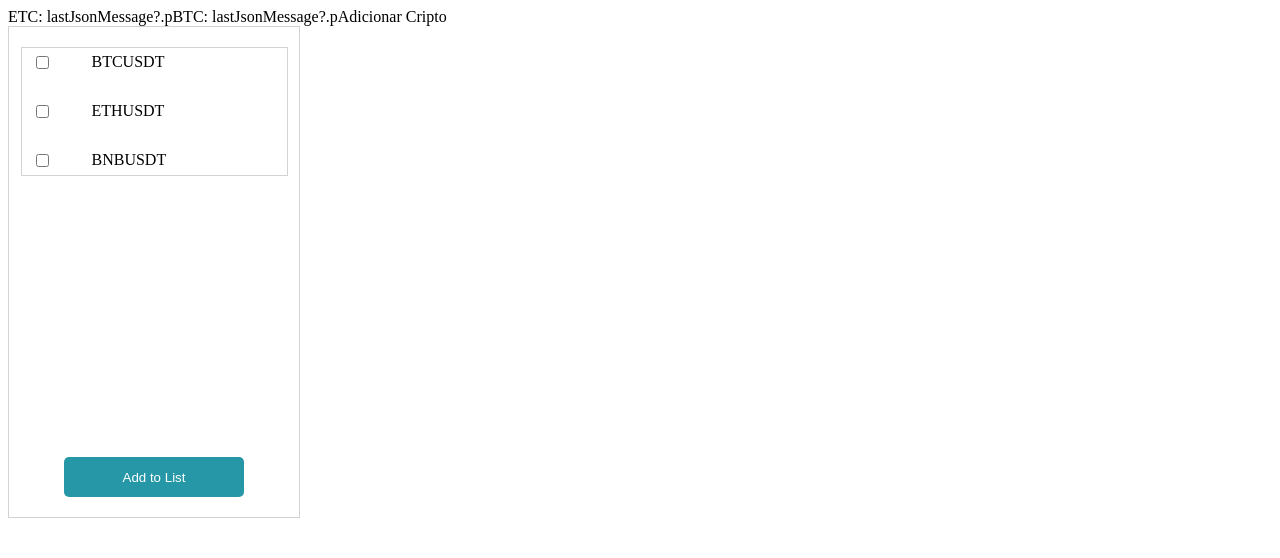
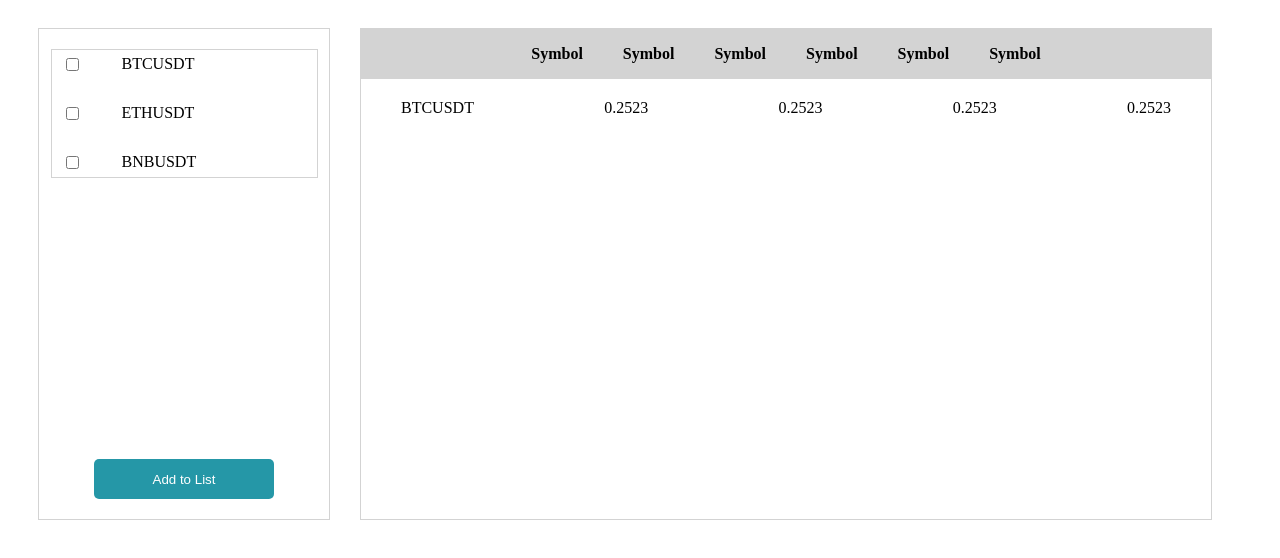
Before and after one commit to wesley-snybool/frontend-test-accenture, a React (Vite) app: page / in a window 1280 px wide. Shown: the top 558 px of the page. Built offline with nearby package versions, Linux system fonts and the light colour scheme.

Commit message:
create list component

```diff
--- a/src/App.tsx
+++ b/src/App.tsx
@@ -7,6 +7,9 @@ import axios from "axios";
 import { useId } from "react";
 
 import * as S from "./styles";
+import Table from "./Components/List";
+import List from "./Components/List";
+import ListLine from "./Components/ListLine";
 
 function App() {
   const [symbols, setSymbols] = useState<string[]>([]);
@@ -65,14 +68,18 @@ function App() {
     console.log(symbols);
   }, [symbols]);
 
+  const data = [
+    {
+      lastPrice: "0.2523",
+      symbol: "BTCUSDT",
+      bidPrice: "0.2523",
+      askPrice: "0.2523",
+      priceChange: "0.2523",
+    },
+  ];
+
   return (
-    <>
-      <span>ETC: {"lastJsonMessage?.p"}</span>
-
-      <span>BTC: {"lastJsonMessage?.p"}</span>
-
-      <span onClick={handleAddCripto}>Adicionar Cripto</span>
-
+    <S.Main>
       <S.BoxSelector>
         <S.ContainerCheckBox>
           {criptoSymbols.map((item) => {
@@ -94,7 +101,13 @@ function App() {
           <button>Add to List</button>
         </S.MainButton>
       </S.BoxSelector>
-    </>
+
+      <List>
+        {data.map((item) => {
+          return <ListLine data={item} />;
+        })}
+      </List>
+    </S.Main>
   );
 }
 
--- /dev/null
+++ b/src/Components/List/index.tsx
@@ -0,0 +1,24 @@
+import { ReactNode } from "react";
+import * as S from "./styles";
+
+type ListProps = {
+  children: ReactNode;
+};
+
+const List = ({ children }: ListProps): JSX.Element => {
+  return (
+    <S.ListMain>
+      <header>
+        <span>Symbol</span>
+        <span>Symbol</span>
+        <span>Symbol</span>
+        <span>Symbol</span>
+        <span>Symbol</span>
+        <span>Symbol</span>
+      </header>
+      <div>{children}</div>
+    </S.ListMain>
+  );
+};
+
+export default List;
--- /dev/null
+++ b/src/Components/List/styles.ts
@@ -0,0 +1,28 @@
+import styled from "styled-components";
+
+export const ListMain = styled.div`
+  border: 1px solid lightgray;
+  display: flex;
+  flex-direction: column;
+  align-items: center;
+  flex: 1;
+  margin: 0 30px;
+
+  header {
+    background-color: lightgray;
+    display: flex;
+    width: 100%;
+    align-items: center;
+    justify-content: center;
+    gap: 40px;
+    height: 50px;
+    font-weight: bold;
+  }
+
+  div {
+    display: flex;
+    width: 100%;
+    justify-content: space-between;
+    padding: 10px 40px;
+  }
+`;
--- /dev/null
+++ b/src/Components/ListLine/index.tsx
@@ -0,0 +1,23 @@
+type ListLineProps = {
+  data: {
+    lastPrice: string;
+    symbol: string;
+    bidPrice: string;
+    askPrice: string;
+    priceChange: string;
+  };
+};
+
+const ListLine = ({ data }: ListLineProps): JSX.Element => {
+  return (
+    <div>
+      <span>{data.symbol}</span>
+      <span>{data.lastPrice}</span>
+      <span>{data.bidPrice}</span>
+      <span>{data.askPrice}</span>
+      <span>{data.priceChange}</span>
+    </div>
+  );
+};
+
+export default ListLine;
--- a/src/styles.ts
+++ b/src/styles.ts
@@ -1,4 +1,10 @@
 import styled from "styled-components";
+
+export const Main = styled.div`
+  display: flex;
+  justify-content: space-between;
+  padding: 20px 30px;
+`;
 
 export const BoxSelector = styled.div`
   width: 250px;
```
